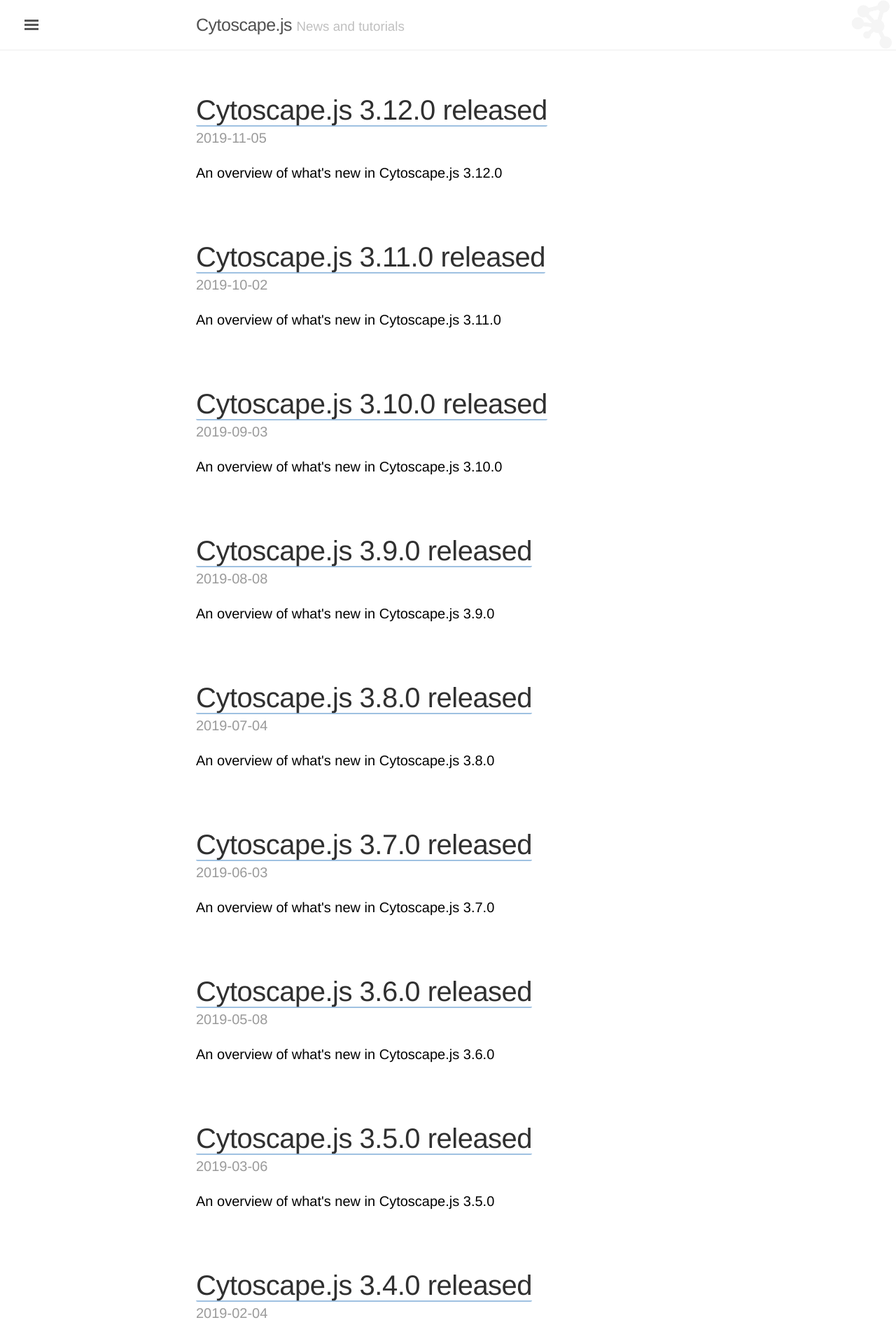
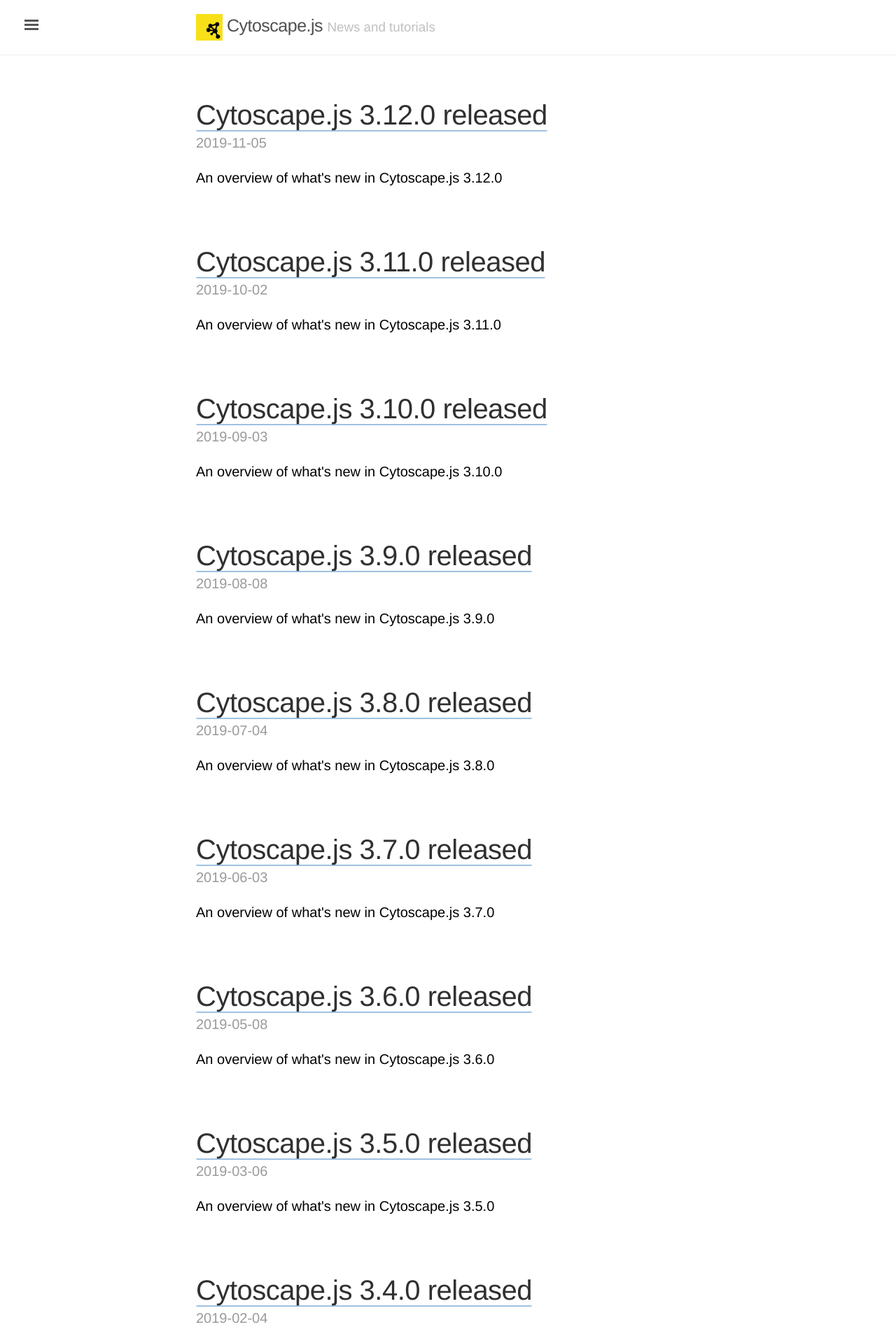
Before and after one commit to cytoscape/cytoscape.js-blog, a Jekyll site: the page built from index.html, in a window 1280 px wide. Shown: the top 1917 px of the page at 70% size. Built offline with Jekyll 4.4.1, drawn with Linux system fonts in a browser that asks for light colours; the list of posts is cut into pages by our own code.

Commit message:
Update logo

```diff
--- a/_layouts/default.html
+++ b/_layouts/default.html
@@ -13,6 +13,7 @@
       <div class="masthead">
         <div class="container">
           <h3 class="masthead-title">
+            <span id="favicon"></span>
             {{ site.title }}
             <small>{{ site.tagline }}</small>
           </h3>
@@ -25,8 +26,6 @@
         <i class="fa fa-square"></i>
       </div>
     </div>
-
-    <div id="favicon"></div>
 
     <label for="sidebar-checkbox" class="sidebar-toggle"></label>
 
--- a/public/css/poole.css
+++ b/public/css/poole.css
@@ -68,17 +68,14 @@
 }
 
 #favicon {
-  position: absolute;
-  right: 0;
-  top: 0;
-  height: 3.5rem;
-  width: 3.5rem;
+  display: inline-block;
+  height: 1.5em;
+  width: 1.5em;
+  vertical-align: middle;
   background-image: url('../favicon.png');
   background-repeat: no-repeat;
   background-size: contain;
   background-position: 100% 0;
-  pointer-events: none;
-  opacity: 0.04;
 }
 
 /* No `:visited` state is required by default (browsers will use `a`) */
```
Also changed, not shown: public/apple-touch-icon-precomposed.png, public/cytoscape-logo.png, public/favicon.png.
